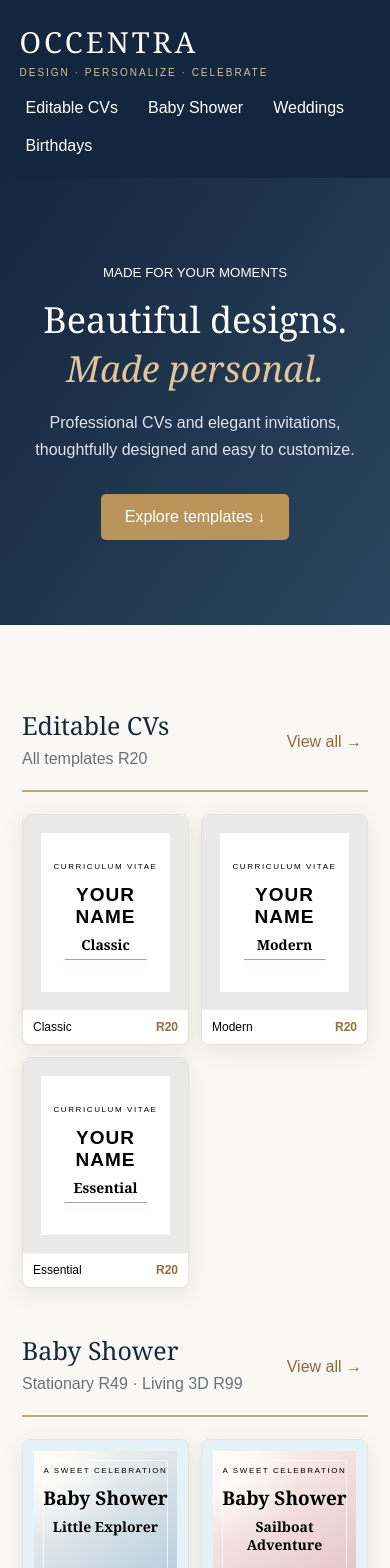
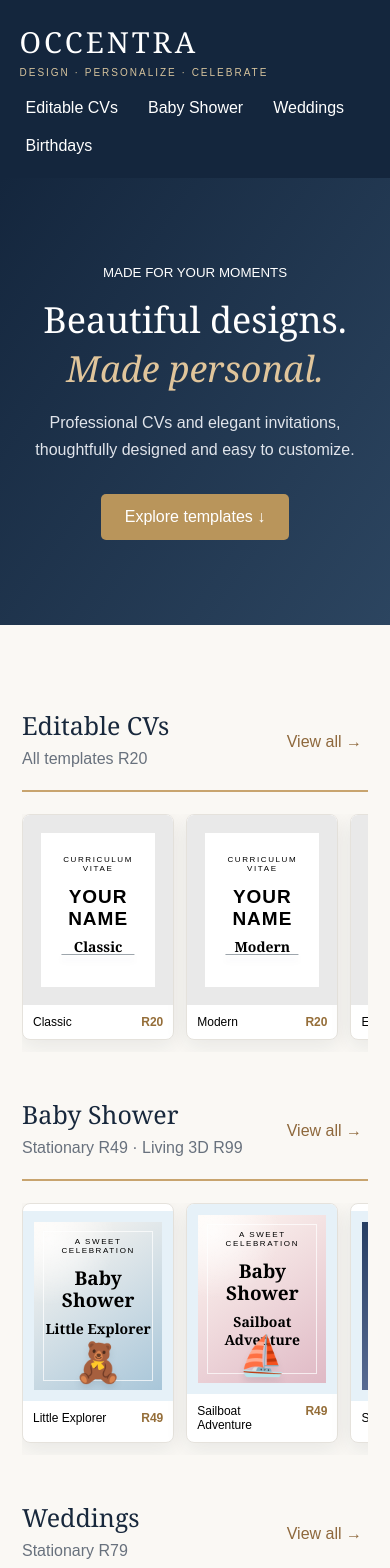
Before and after one commit to occentra90-cyber/Occentra-, a Next.js app: page / in a window 390 px wide. Shown: the top 1568 px of the page. Built offline with nearby package versions, Linux system fonts and the light colour scheme.

Commit message:
Style homepage featured cards as horizontal row on mobile

```diff
--- a/app/globals.css
+++ b/app/globals.css
@@ -92,3 +92,7 @@
 .mini[data-design="Cinema"]:after,.preview:not(.cv)[data-design="Cinema"]:after{content:"🎞"}
 
 .mini[data-design="Starry Night"],.mini[data-design="Space"],.mini[data-design="Stargazing"]{background:linear-gradient(145deg,#263e63,#7182aa);color:#fff}.mini[data-design="Botanical Green"],.mini[data-design="Woodland Friends"]{background:linear-gradient(145deg,#f8f5e9,#b3c9b2)}.mini[data-design="Classic Navy"],.mini[data-design="Charcoal & Bronze"]{background:linear-gradient(145deg,#1d2c40,#41536b);color:#fff}.mini[data-design="Floral Romance"],.mini[data-design="Peach Roses"],.mini[data-design="Pink Lotus"]{background:linear-gradient(145deg,#fff8f3,#eac0c5)}.mini[data-design="Rainbow Bliss"],.mini[data-design="Boho Rainbow"]{background:linear-gradient(130deg,#f7d5c5,#f4e9b3 45%,#b6d7d3)}
+
+/* Homepage: exactly three featured templates in one horizontal row. Full category keeps the grid. */
+.featured-gallery{display:grid;grid-template-columns:repeat(3,minmax(0,1fr));gap:16px}
+@media(max-width:750px){.featured-gallery{display:flex;overflow-x:auto;overscroll-behavior-x:contain;scroll-snap-type:x mandatory;gap:12px;padding-bottom:12px}.featured-gallery .tile{flex:0 0 44%;min-width:0;scroll-snap-align:start}.featured-gallery .mini{height:190px}.heading button{white-space:nowrap}}
```
